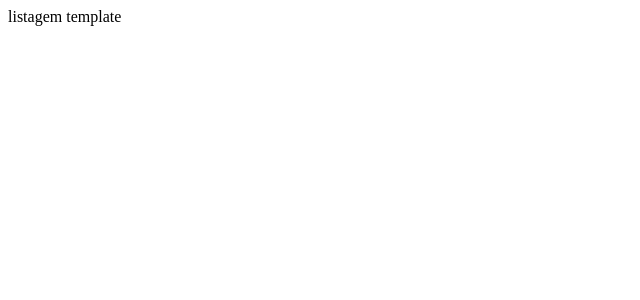
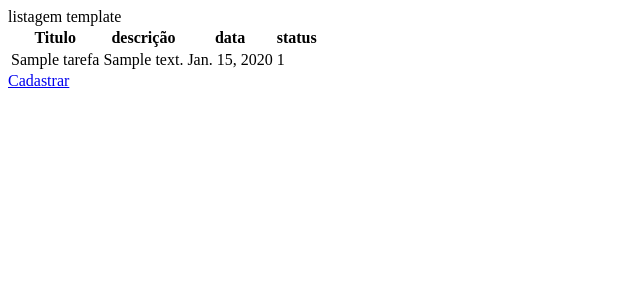
Before and after one commit to erick681/web, a Django app: page /app/listar in a window 1280 px wide. Before the commit the part shown is almost empty. Shown: the top 300 px of the page, without its empty margins (0-640 px from the left). Run offline with Django 5.2, Linux system fonts and the light colour scheme; tables that the repository leaves empty hold one stand-in row (values such as "Sample post").

Commit message:
adicionando elementos do banco de dados

```diff
--- a/app/templates/listagem.html
+++ b/app/templates/listagem.html
@@ -7,5 +7,22 @@
 </head>
 <body>
     listagem template
+    <table>
+        <tr>
+            <th>Titulo</th>
+            <th>descrição</th>
+            <th>data</th>
+            <th>status</th>
+        </tr>
+        {% for tarefa in tarefas %}
+        <tr>
+            <td> {{tarefa.titulo}}</td>
+            <td> {{tarefa.descrição}}</td>
+            <td> {{tarefa.data}}</td>
+            <td> {{tarefa.status}}</td>
+        </tr>
+        {% endfor %}
+    </table>
+    <a href="{% url 'cadastro' %}"> Cadastrar </a>
 </body>
 </html>
```
